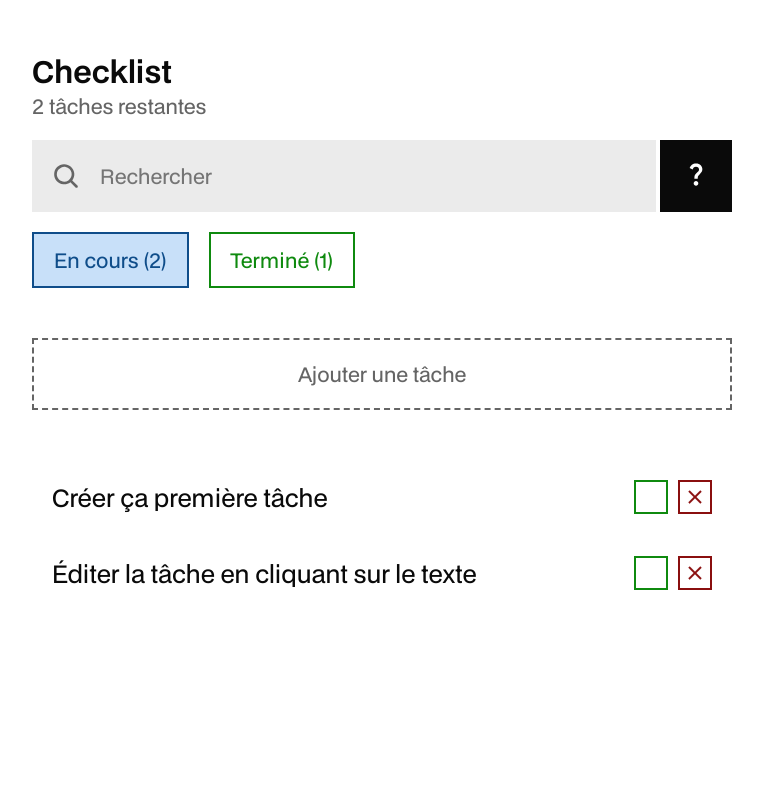
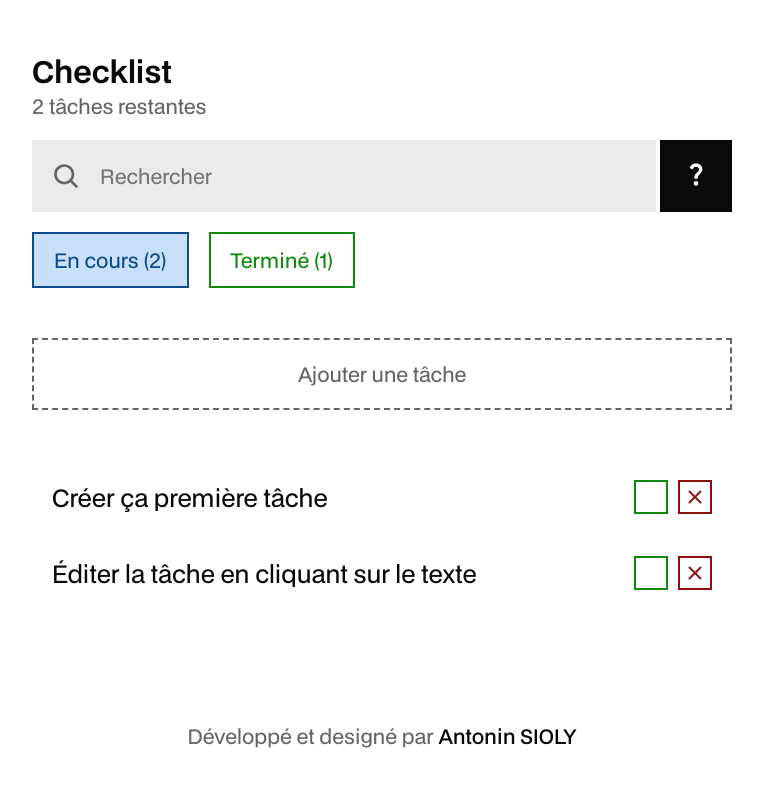
Before and after one commit to HeyAnto/checklist-react, a React (Vite) app: page / in a window 1280 px wide. Shown: the top 786 px of the page, without its empty margins (258-1021 px from the left). Built offline with nearby package versions, Linux system fonts and the light colour scheme.

Commit message:
Update main.jsx

```diff
--- a/src/main.jsx
+++ b/src/main.jsx
@@ -1,6 +1,7 @@
 import { StrictMode } from "react";
 import { createRoot } from "react-dom/client";
 import App from "./App.jsx";
+import { Footer } from "./components";
 import "./assets/styles/index.css";
 
 createRoot(document.getElementById("root")).render(
@@ -8,3 +9,9 @@ createRoot(document.getElementById("root")).render(
     <App />
   </StrictMode>
 );
+
+createRoot(document.getElementById("footer")).render(
+  <StrictMode>
+    <Footer />
+  </StrictMode>
+);
```
